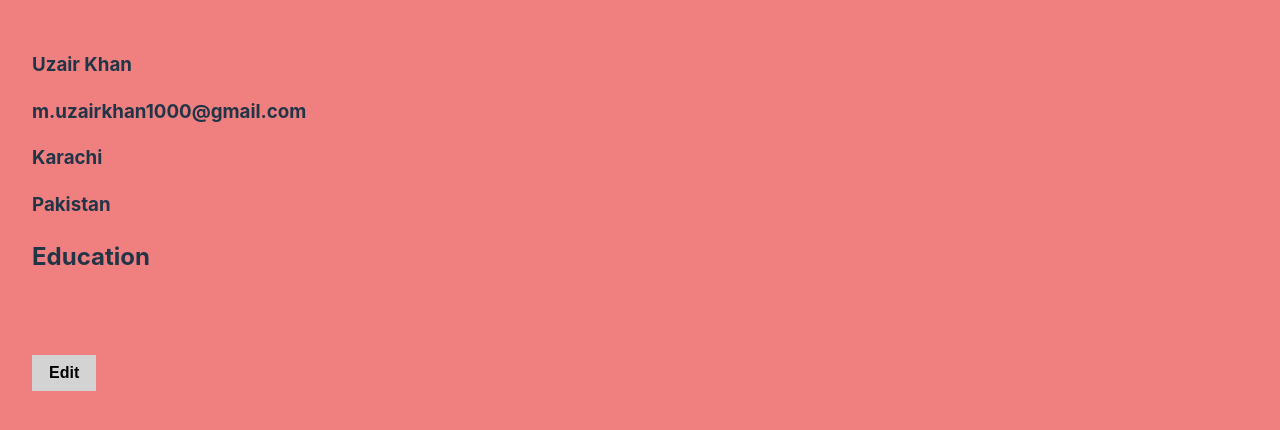
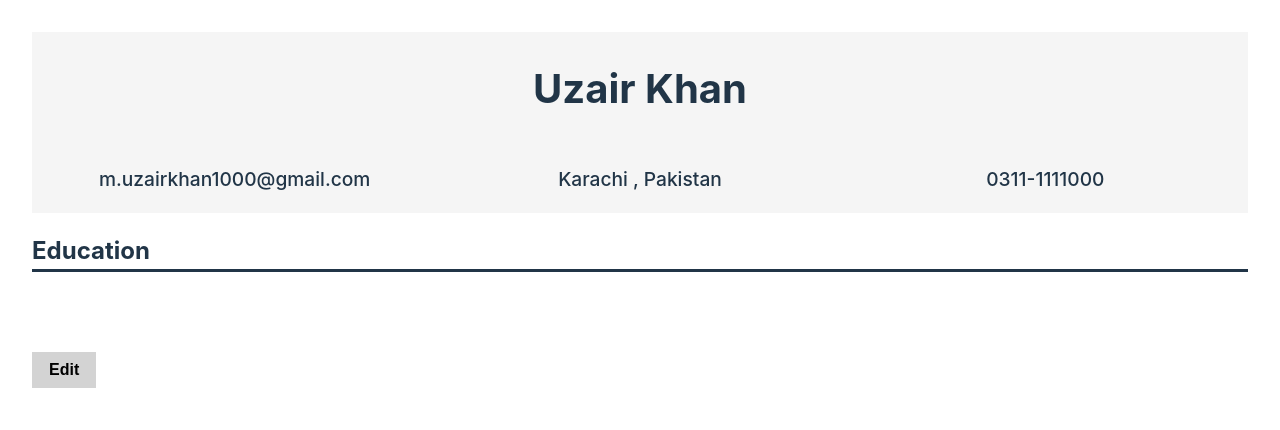
Before and after one commit to UzairKhan-27/cv-app, a React (Vite) app: page / in a window 1280 px wide. Both pictures are taken after a click on the button "Submit". Shown: the top 430 px of the page. Built offline with nearby package versions, Linux system fonts and the light colour scheme.

Commit message:
Add styling to General section inside CV

```diff
--- a/src/components/General.jsx
+++ b/src/components/General.jsx
@@ -1,4 +1,5 @@
 import { useState } from "react";
+import "../styles/CV.css";
 /* eslint-disable react/prop-types */
 
 function General({ submitStatus, className }) {
@@ -76,11 +77,16 @@ function General({ submitStatus, className }) {
 
 			{submitStatus && (
 				<>
-					<h3>{inputs.name}</h3>
-					<h3>{inputs.age}</h3>
-					<h3>{inputs.email}</h3>
-					<h3>{inputs.city}</h3>
-					<h3>{inputs.country}</h3>
+					<header>
+						<div className="name">
+							<h1>{inputs.name}</h1>
+						</div>
+						<div className="sub">
+							<p>{inputs.email}</p>
+							<p>{inputs.city + " , " + inputs.country}</p>
+							<p>{inputs.contact}</p>
+						</div>
+					</header>
 				</>
 			)}
 		</>
```
